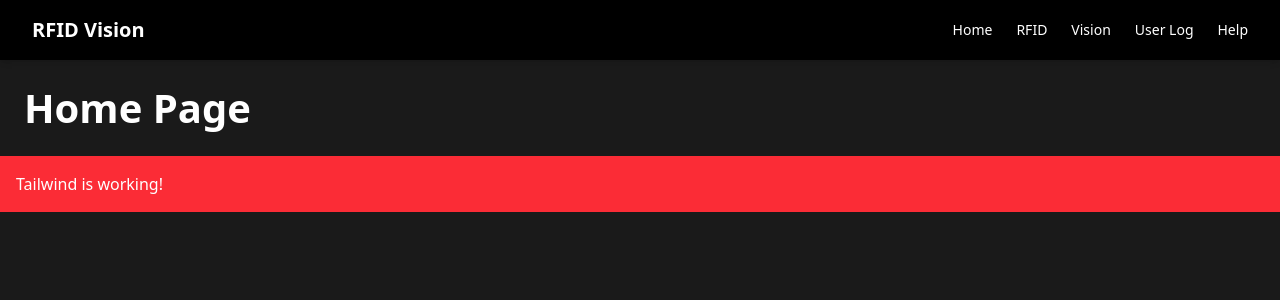
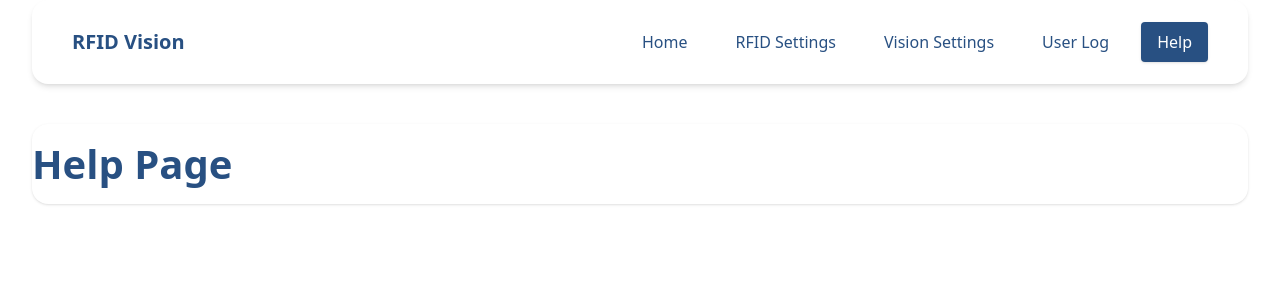
Before and after one commit to M-Burenzaya/RFID-Vision-Logger, a React (Vite) app in the folder web/frontend/: page /help in a window 1280 px wide. Shown: the top 300 px of the page. Built offline with nearby package versions, Linux system fonts and the light colour scheme.

Commit message:
frontend structure

```diff
--- /dev/null
+++ b/package.json
@@ -0,0 +1,5 @@
+{
+  "dependencies": {
+    "react-router-dom": "^7.4.0"
+  }
+}
--- a/web/frontend/package.json
+++ b/web/frontend/package.json
@@ -11,6 +11,7 @@
   },
   "dependencies": {
     "@tailwindcss/vite": "^4.0.16",
+    "lucide-react": "^0.484.0",
     "react": "^19.0.0",
     "react-dom": "^19.0.0",
     "react-router-dom": "^6.30.0"
--- a/web/frontend/src/App.jsx
+++ b/web/frontend/src/App.jsx
@@ -1,9 +1,32 @@
-import Content from './components/Content.jsx';
+import { BrowserRouter, Routes, Route } from 'react-router-dom';
+import Navbar from './components/Navbar.jsx';
+
+import Home from './pages/Home.jsx';
+import RFID from './pages/RFID.jsx';
+import Vision from './pages/Vision.jsx';
+import UserLog from './pages/UserLog.jsx';
+import Help from './pages/Help.jsx';
+
 
 function App() {
   return (
-    <div>
-      <Content />
+    <div className="max-w-7xl mx-auto px-8 flex flex-col gap-10">
+      <BrowserRouter>
+
+        <div className="bg-white text-[#285082] py-4 shadow-md rounded-2xl relative">
+          <Navbar />
+        </div>
+
+        <div className="bg-white text-[#285082] py-4 shadow-sm rounded-2xl relative">
+          <Routes>
+              <Route path="/" element={<Home />} />
+              <Route path="/rfid" element={<RFID />} />
+              <Route path="/vision" element={<Vision />} />
+              <Route path="/user-log" element={<UserLog />} />
+              <Route path="/help" element={<Help />} />
+          </Routes>
+        </div>
+      </BrowserRouter>
     </div>
   );
 }
--- a/web/frontend/src/components/Content.jsx
+++ b/web/frontend/src/components/Content.jsx
@@ -1,15 +1,29 @@
+import { BrowserRouter as Router, Routes, Route } from 'react-router-dom';
 import Navbar from './Navbar.jsx';
+
+import Home from '../pages/Home.jsx';
+import RFID from '../pages/RFID.jsx';
+import Vision from '../pages/Vision.jsx';
+import UserLog from '../pages/UserLog.jsx';
+import Help from '../pages/Help.jsx';
 
 const Content = () => {
     return (
         <div>
             <Navbar />
+
+            <h1 className="text-3xl font-white font-bold">Home Page</h1>;
+
             <div className="p-6">
-                <h1 className="text-3xl font-bold">Home Page</h1>
+            <Routes>
+                <Route path="/" element={<Home />} />
+                <Route path="/rfid" element={<RFID />} />
+                <Route path="/vision" element={<Vision />} />
+                <Route path="/user-log" element={<UserLog />} />
+                <Route path="/help" element={<Help />} />
+            </Routes>
             </div>
-            <div className="bg-red-500 text-red p-4">
-                Tailwind is working!
-            </div>
+
         </div>
     )
 }
--- a/web/frontend/src/components/Navbar.jsx
+++ b/web/frontend/src/components/Navbar.jsx
@@ -1,30 +1,97 @@
+import { NavLink, useLocation } from 'react-router-dom';
+import { useState, useRef, useEffect } from 'react';
+import { Menu } from 'lucide-react';
+
 const Navbar = () => {
+  const menuRef = useRef(null);
+  const [menuOpen, setMenuOpen] = useState(false);
+
+  useEffect(() => {
+    const handleClickOutside = (event) => {
+      if (menuRef.current && !menuRef.current.contains(event.target)) {
+        setMenuOpen(false);
+      }
+    };
+
+    if (menuOpen) {
+      document.addEventListener('mousedown', handleClickOutside);
+    }
+
+    return () => {
+      document.removeEventListener('mousedown', handleClickOutside);
+    };
+  }, [menuOpen]);
+
+  const location = useLocation();
+
+  const pageNameMap = {
+    '/': 'Home',
+    '/rfid': 'RFID Settings',
+    '/vision': 'Vision Settings',
+    '/user-log': 'User Log',
+    '/help': 'Help'
+  };
+
+  const currentPage = pageNameMap[location.pathname] || 'Page';
+
+  const linkClass = ({ isActive }) =>
+    `px-4 py-2 text-sm md:text-base rounded transition ${
+      isActive ? 'bg-[#285082] text-white shadow' : 'hover:text-[#678cdf]'
+    }`;
+
   return (
-    <nav className="w-full px-8 py-4 flex justify-between items-center bg-black text-white shadow-md">
+    <nav>
+      <div className="mx-auto flex items-center justify-between px-10">
 
-      {/* Logo / Title */}
-      <a
+        {/* Logo */}
+        <a className="text-xl py-3 font-bold hover:text-[#678cdf]"
           href="https://www.mirapro.co.jp/en/"
           target="_blank"
           rel="noopener noreferrer"
-        className="text-xl font-bold flex items-center gap-2 hover:text-purple-400 transition"
         >
-        {/* <img
-          src="/vite.svg" // or your own logo path
-          alt="Logo"
-          className="w-6 h-6"
-        /> */}
           RFID Vision
         </a>
 
-      {/* Nav Buttons */}
-      <div className="flex gap-6 text-sm font-medium">
-        <button className="hover:text-purple-400 transition">Home</button>
-        <button className="hover:text-purple-400 transition">RFID</button>
-        <button className="hover:text-purple-400 transition">Vision</button>
-        <button className="hover:text-purple-400 transition">User Log</button>
-        <button className="hover:text-purple-400 transition">Help</button>
+        {/* Mobile: Current Page + Hamburger */}
+        <div className="md:hidden flex items-center gap-12 ">
+          <span className="text-lg font-medium">{currentPage}</span>
+          <button onClick={() => setMenuOpen(!menuOpen)}>
+            <Menu className="w-6 h-6" />
+          </button>
         </div>
+
+        {/* Nav Links (Desktop) */}
+          <div className="hidden md:flex gap-4 text-sm font-medium text-[#285082]">
+
+            <NavLink to="/" className={linkClass}>Home</NavLink>
+
+            <NavLink to="/rfid" className={linkClass}>
+              <span className="inline lg:hidden">RFID</span>
+              <span className="hidden lg:inline">RFID Settings</span>
+            </NavLink>
+
+             <NavLink to="/vision" className={linkClass}>
+              <span className="inline lg:hidden">Vision</span>
+              <span className="hidden lg:inline">Vision Settings</span>
+            </NavLink>
+
+            <NavLink to="/user-log" className={linkClass}>User Log</NavLink>
+            <NavLink to="/help" className={linkClass}>Help</NavLink>
+          </div>
+      </div>
+
+      {/* Mobile Menu Dropdown */}
+      {menuOpen && (
+        <div className="md:hidden absolute top-16 right-0 z-50 w-48 bg-white shadow-lg rounded-lg p-4 flex flex-col gap-2 text-lg font-semibold text-[#285082]"
+          ref={menuRef}
+        >
+          <NavLink to="/" className={linkClass} onClick={() => setMenuOpen(false)}>Home</NavLink>
+          <NavLink to="/rfid" className={linkClass} onClick={() => setMenuOpen(false)}>RFID Settings</NavLink>
+          <NavLink to="/vision" className={linkClass} onClick={() => setMenuOpen(false)}>Vision Settings</NavLink>
+          <NavLink to="/user-log" className={linkClass} onClick={() => setMenuOpen(false)}>User Log</NavLink>
+          <NavLink to="/help" className={linkClass} onClick={() => setMenuOpen(false)}>Help</NavLink>
+        </div>
+      )}
     </nav>
   );
 };
--- a/web/frontend/src/index.css
+++ b/web/frontend/src/index.css
@@ -7,7 +7,7 @@
   font-weight: 400;
 
   color: #ffffff;
-  background-color: #1a1a1a;
+  background-color: #ffffff;
 }
 
 body {
--- a/web/frontend/src/main.jsx
+++ b/web/frontend/src/main.jsx
@@ -1,6 +1,7 @@
 import React from 'react';
 import ReactDOM from 'react-dom/client';
 import App from './App.jsx';
+import { BrowserRouter } from 'react-router-dom';
 import './index.css';
 
 
--- a/web/frontend/src/pages/Help.jsx
+++ b/web/frontend/src/pages/Help.jsx
@@ -0,0 +1,4 @@
+const Help = () => {
+    return <h1 className="text-3xl font-bold">Help Page</h1>;
+  };
+  export default Help;
--- a/web/frontend/src/pages/Home.jsx
+++ b/web/frontend/src/pages/Home.jsx
@@ -1,10 +1,4 @@
-function Home() {
-    return (
-      <div className="p-8">
-        <h1 className="text-4xl font-bold mb-4">Welcome to RFID Vision Logger</h1>
-        <p className="text-lg text-gray-700">This system tracks users and items using RFID and image processing.</p>
-      </div>
-    );
-  }
-
-  export default Home;
+const Home = () => {
+  return <h1 className="text-3xl font-white font-bold">Home Page</h1>;
+};
+export default Home;
--- a/web/frontend/src/pages/RFID.jsx
+++ b/web/frontend/src/pages/RFID.jsx
@@ -0,0 +1,4 @@
+const RFID = () => {
+    return <h1 className="text-3xl font-bold">RFID Page</h1>;
+  };
+  export default RFID;
--- a/web/frontend/src/pages/UserLog.jsx
+++ b/web/frontend/src/pages/UserLog.jsx
@@ -0,0 +1,4 @@
+const UserLog = () => {
+    return <h1 className="text-3xl font-bold">UserLog Page</h1>;
+  };
+  export default UserLog;
--- a/web/frontend/src/pages/Vision.jsx
+++ b/web/frontend/src/pages/Vision.jsx
@@ -0,0 +1,4 @@
+const Vision = () => {
+    return <h1 className="text-3xl font-bold">Vision Page</h1>;
+  };
+  export default Vision;
```
Also changed, not shown: 2 other files (tests, documents, lock files or other folders). Lines whose indentation alone changed are shown as unchanged.
